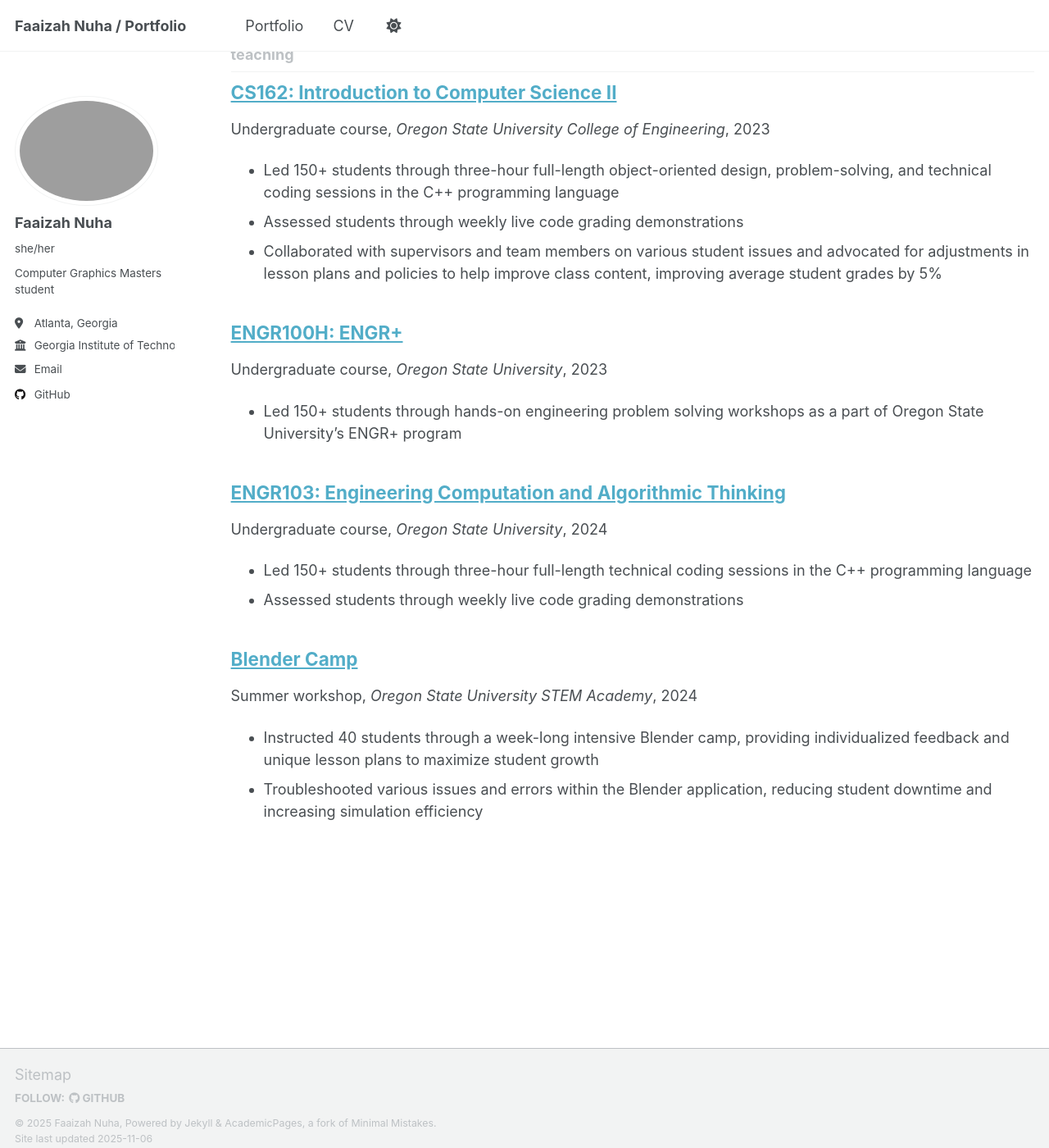
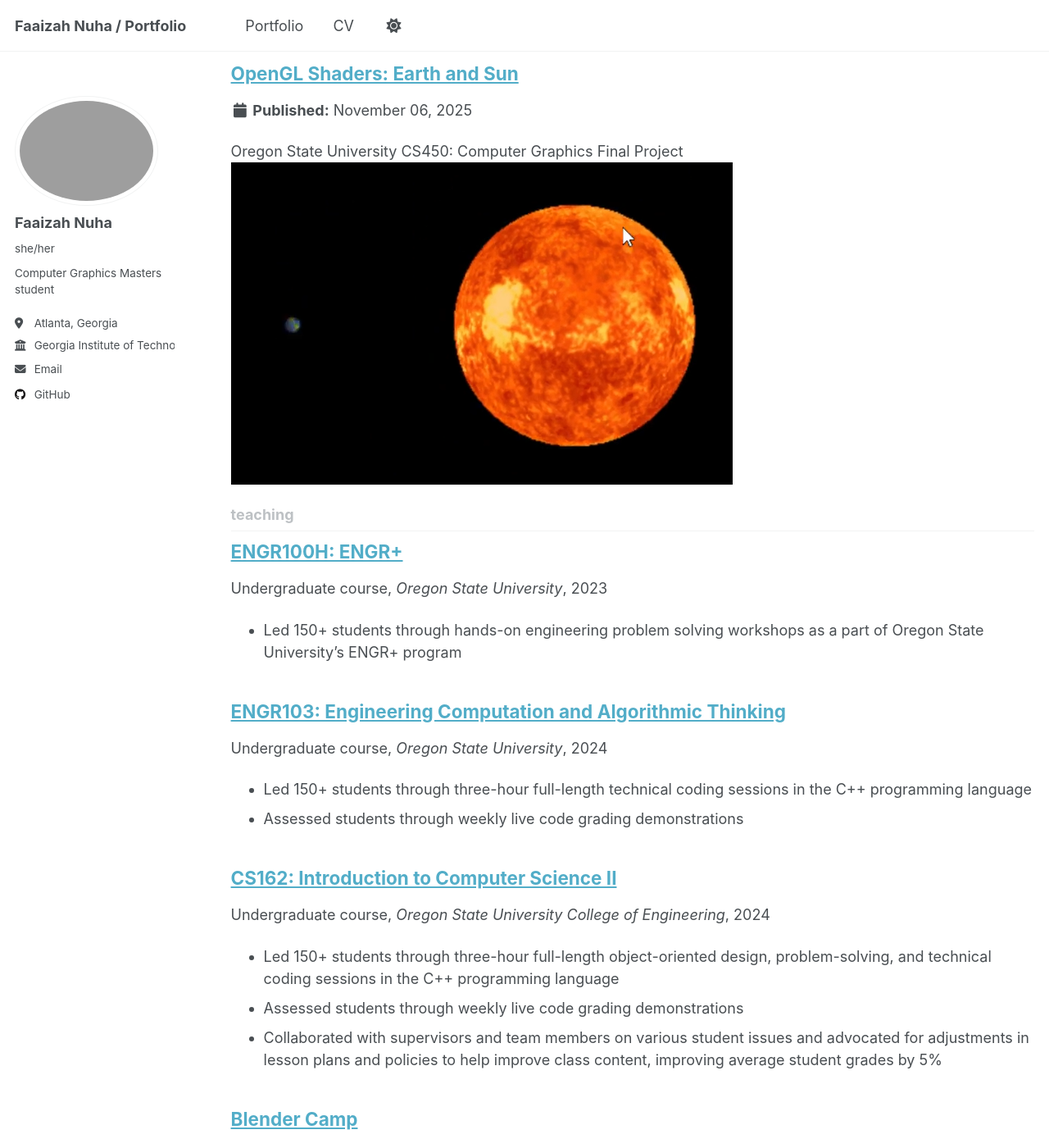
Before and after one commit to fnuha/fnuha.github.io, a Jekyll site: the page built from _pages/collection-archive.html, in a window 1280 px wide and 1400 px high, scrolled down 1068 px. Shown: the whole window at 82% size. Built offline with Jekyll 4.4.1, drawn with Linux system fonts in a browser that asks for light colours; a script that is not in the unit is left out.

Commit message:
updated portfolio

```diff
--- /dev/null
+++ b/_portfolio/portfolio-2.md
@@ -0,0 +1,9 @@
+---
+title: "OpenGL Shaders: Earth and Sun"
+excerpt: "Oregon State University CS450: Computer Graphics Final Project<br/><img src='/images/sunandearth.png'>"
+collection: portfolio
+---
+
+[![Demonstration]('https://fnuha.github.io/images/sunandearth.png')](https://fnuha.github.io/images/portfolio-shaders_openGL.mp4)
+
+This is a computer graphics project based in OpenGL in C++ that demonstrates custom shader math and animation. This project was created for CS450: Computer Graphics at Oregon State University.
--- a/_teaching/1_cs162.md
+++ b/_teaching/1_cs162.md
@@ -4,7 +4,7 @@ collection: teaching
 type: "Undergraduate course"
 permalink: /teaching/CS162
 venue: "Oregon State University College of Engineering"
-date: 2023-09-15
+date: 2024-03-15
 location: "Corvallis, Oregon"
 ---
 
```
Also changed, not shown: images/sunandearth.png (added), 2 other files.
